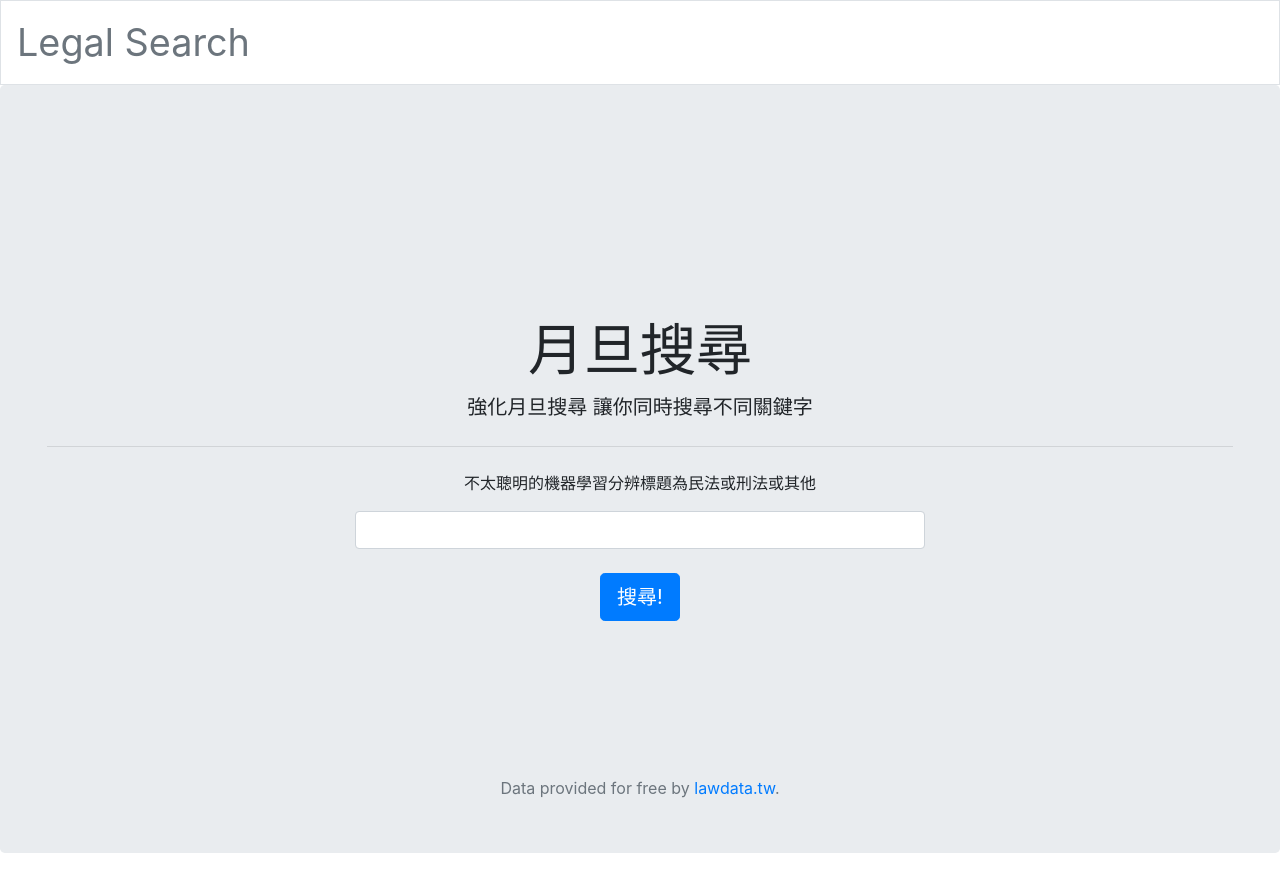
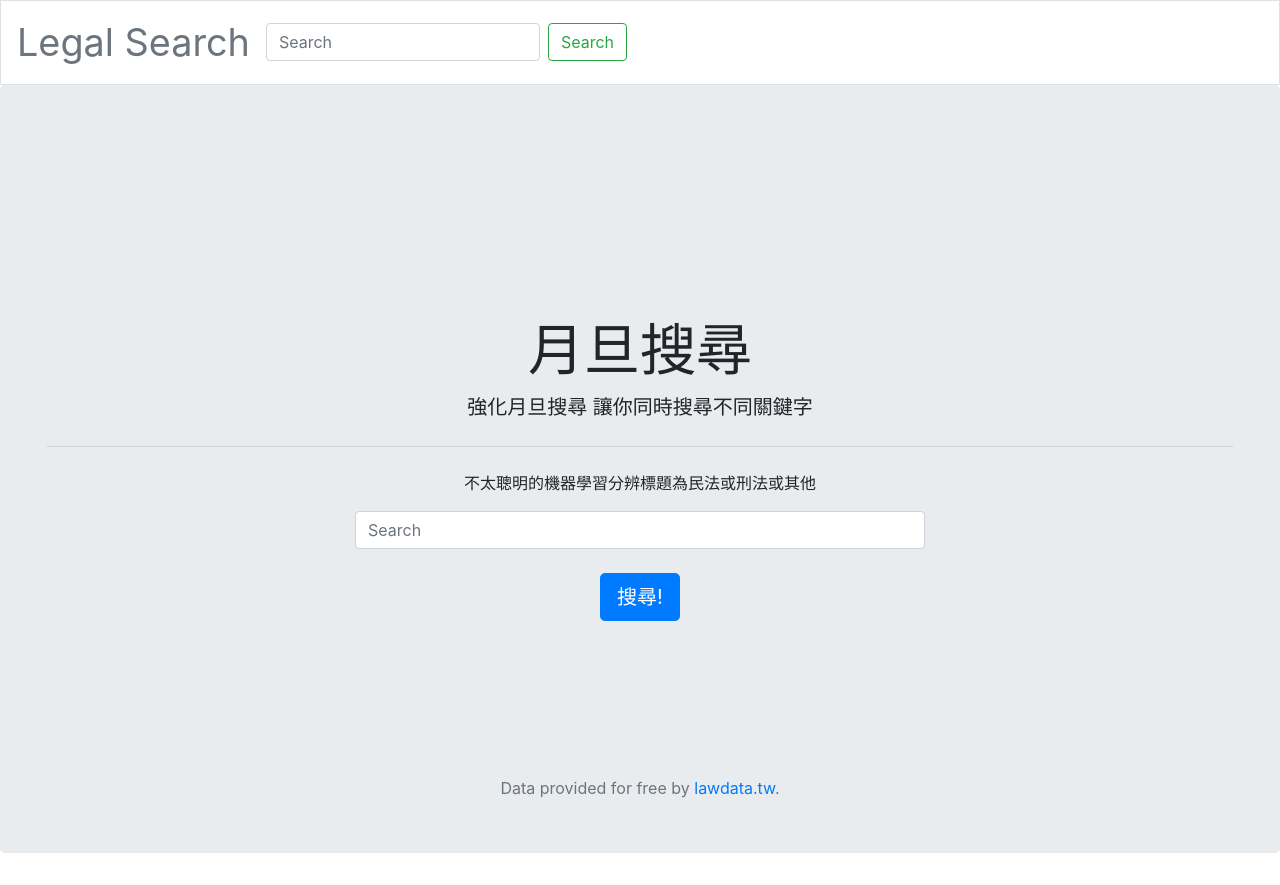
Before and after one commit to ifan0927/Cs50_Final_Project, a Flask app: page / in a window 1280 px wide. Run offline with Flask 2, Linux system fonts and the light colour scheme; some libraries are stand-ins or nearby versions.

Commit message:
webside 2019_8_9

```diff
--- a/application.py
+++ b/application.py
@@ -1,4 +1,5 @@
 from flask import Flask, jsonify, redirect, render_template, request
+from helper import search, compare
 
 
 # Config the application
@@ -19,5 +20,39 @@ def after_request(response):
 def get_index():
     return render_template("/index.html")
 
+@app.route("/search", methods=["POST","GET"])
+def get_search():
+    if request.method == "POST":
+        # get the user input and split it
+        text = request.form.get("search").split()
+
+        # handle mutil search
+        if len(text) == 3:
+
+            # variable declare
+            publish_1 = search(text[0])
+            publish_2 = search(text[2])
+            operate = text[1]
+
+            if str(operate) != "&" and str(operate) != "+":
+                return render_template("apology.html", error ="operate error")
+
+            result = compare(publish_1, publish_2, operate)
+            count = len(result)
+
+            return render_template("search.html", result=result, count=count)
+
+
+        elif len(text) == 1:
+            result = search(text[0])
+            count = len(result)
+            return render_template("search.html", result=result, count=count)
+
+        else:
+            return render_template("apology.html", error="len error" ,text=text)
+
+
+
+
 if __name__ == '__main__':
     app.run()
--- /dev/null
+++ b/templates/apology.html
@@ -0,0 +1,5 @@
+{% extends "layout.html"%}
+{% block main %}
+    <h1>{{ error }}</h1>
+    <h1>{{ text }}</h1>
+{% endblock %}
--- a/templates/index.html
+++ b/templates/index.html
@@ -8,15 +8,15 @@
         <p class="lead text-center">強化月旦搜尋 讓你同時搜尋不同關鍵字 </p>
         <hr class="my-4">
         <p class="text-center">不太聰明的機器學習分辨標題為民法或刑法或其他</p>
-        <form action="/search" method="GET">
+        <form action="/search" method="POST" id="form" name="form">
             <div class="container">
                 <div class="row justify-content-center">
-                    <input type="text" class="form-control w-50" id="search">
+                    <input type="text" placeholder="Search" class="form-control w-50" name="search">
                 </div>
             </div>
         <br>
             <div class="text-center">
-                <button class="btn btn-primary btn-lg" type="submit">搜尋!</button>
+                <button class="btn btn-primary btn-lg" onclick="check()" type="button">搜尋!</button>
             </div>
         </form>
 
@@ -24,4 +24,16 @@
     </div>
 </div>
 
+<script>
+    function check(){
+        const form = document.forms['form'];
+        var search = form.search.value;
+
+        if (search != '')
+        {
+            document.getElementById('form').submit();
+        }
+    }
+
+</script>
 {% endblock %}
--- a/templates/layout.html
+++ b/templates/layout.html
@@ -9,6 +9,18 @@
   <script src="https://ajax.googleapis.com/ajax/libs/jquery/3.4.1/jquery.min.js"></script>
   <script src="https://cdnjs.cloudflare.com/ajax/libs/popper.js/1.14.7/umd/popper.min.js"></script>
   <script src="https://maxcdn.bootstrapcdn.com/bootstrap/4.3.1/js/bootstrap.min.js"></script>
+  <script>
+    function top_check(){
+      const top_form = document.forms['top_form'];
+      var top_search = top_form.search.value;
+
+      if (top_search != "")
+      {
+        document.getElementById('top_form').submit();
+      }
+
+    }
+  </script>
 
 
 </head>
@@ -16,9 +28,11 @@
   <!--header -->
 
   <nav class="navbar navbar-expand-md navbar-light bg-white border">
-      <div class="text-center">
         <a class="navbar-brand text-secondary" href="/">	<span style="font-size:1cm;" >Legal Search</span></a>
-      </div>
+        <form class="form-inline" id="top_form" name="top_form" action="/search" method="POST">
+            <input class="form-control mr-sm-2" type="search" placeholder="Search" aria-label="Search" name="search">
+            <button class="btn btn-outline-success my-2 my-sm-0" type="button" onclick="top_check()">Search</button>
+          </form>
   </nav>
 
 
--- a/web/scrap1.py
+++ b/web/scrap1.py
@@ -7,7 +7,7 @@ def search(name):
     Url = "http://61.63.46.134:9000/ip-solr/ds2journalitem/document/_search"
 
     # set the Data send to the server
-    payloadData ={"size":500,"from":0,"query":{"bool":{"should":[{"query_string":{"query":"name"}},{"has_child":{"type":"paragraph","score_mode":"sum","query":{"query_string":{"query":"name"}}}}]}},"sort":[{"sDatePublishOrder":{"order":"desc"}}],"highlight":{"tags_schema":"styled","encoder":"html","fragment_size":"9999","fields":{"*":{}}}}
+    payloadData ={"size":2000,"from":0,"query":{"bool":{"should":[{"query_string":{"query":"name"}},{"has_child":{"type":"paragraph","score_mode":"sum","query":{"query_string":{"query":"name"}}}}]}},"sort":[{"sDatePublishOrder":{"order":"desc"}}],"highlight":{"tags_schema":"styled","encoder":"html","fragment_size":"9999","fields":{"*":{}}}}
 
     payloadData['query']['bool']['should'][0]['query_string']['query'] = name
     payloadData['query']['bool']['should'][1]['has_child']['query']['query_string']['query'] = name
```
Also changed, not shown: helper.py (added, +52 -0 lines), templates/search.html (+14 -0 lines).
